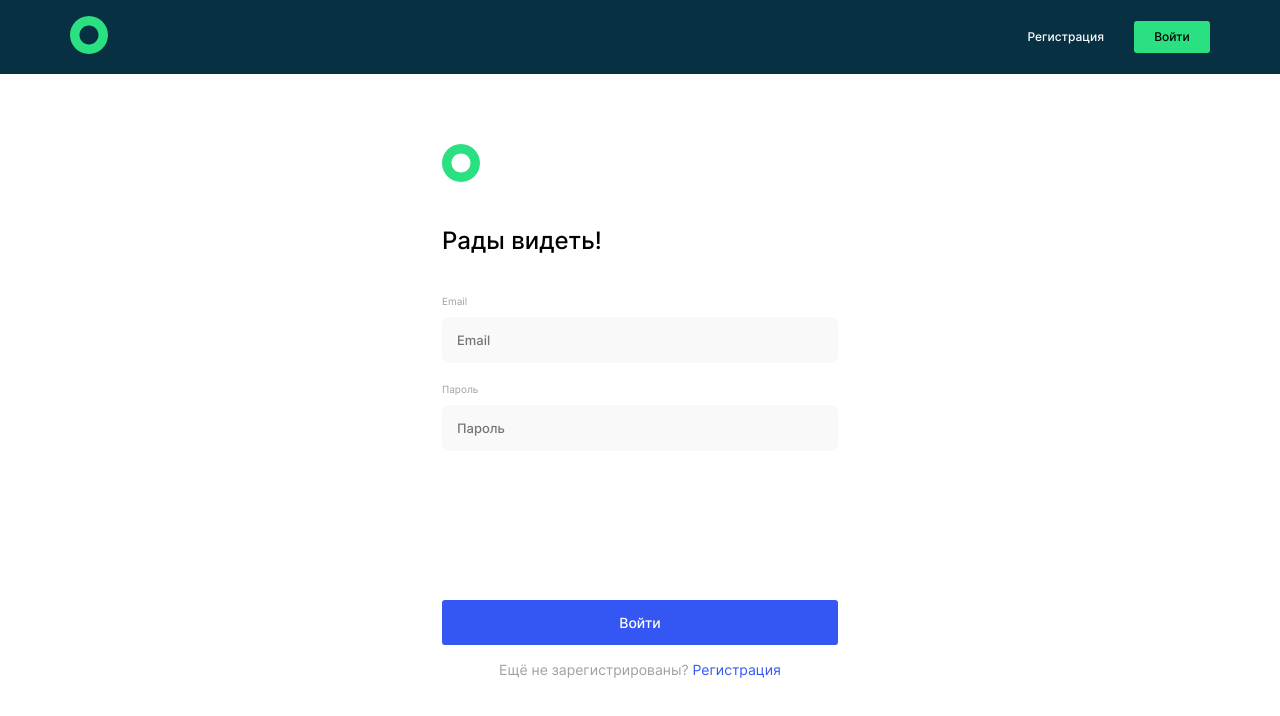
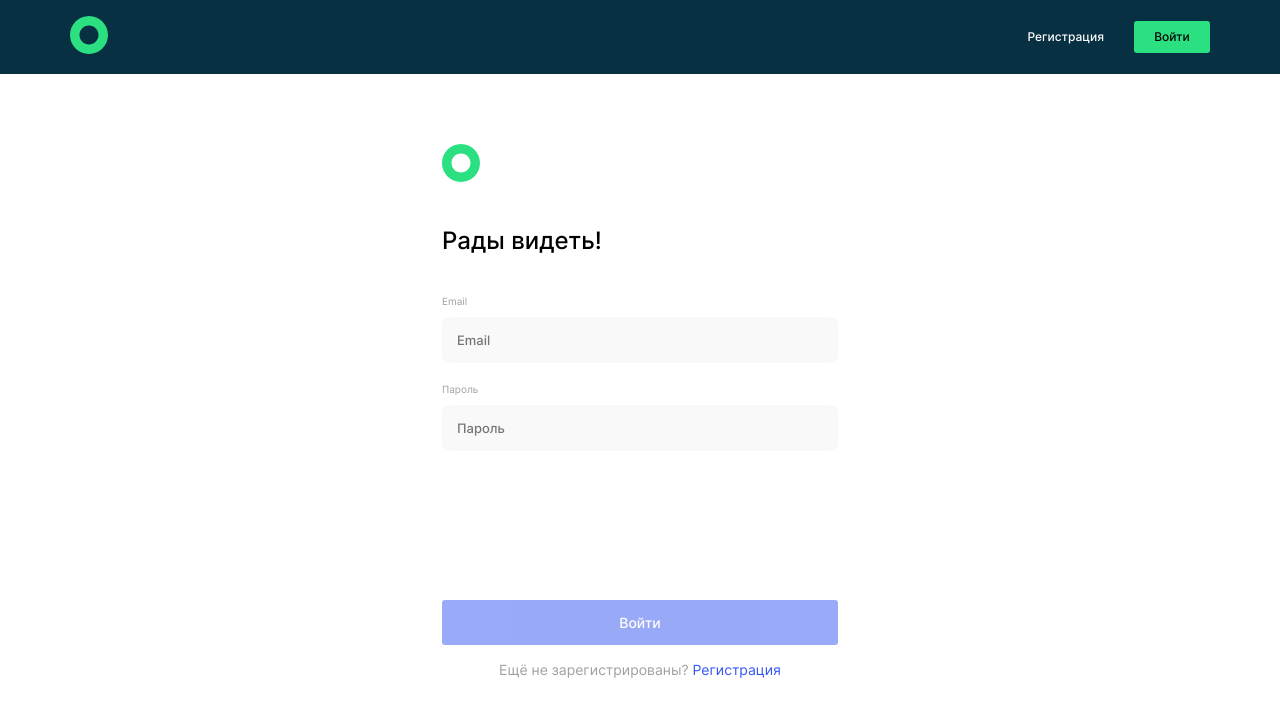
Before and after one commit to tatiana-pavlova/movies-explorer-frontend, a React (Create React App) app: page /signin in a window 1280 px wide. Shown: the top 716 px of the page. Built offline with nearby package versions, Linux system fonts and the light colour scheme; no server answers.

Commit message:
fix: fix active submit button in Register and Login

```diff
--- a/src/components/Login/Login.js
+++ b/src/components/Login/Login.js
@@ -7,15 +7,18 @@ import { InputsForLogin } from '../../utils/constants';
 
 function Login({onLogin, loginError}) {
   const validation = useFormWithValidation();
+  const [isFillingIn, setIsFillingIn] = React.useState(false);
 
 
   const handleSubmit = (e) => {
     e.preventDefault();
     onLogin(validation.values)
+    setIsFillingIn(false);
   }
 
 
   const handleChange = (e) => {
+    setIsFillingIn(true);
     validation.handleChange(e, InputsForLogin);
   }
 
@@ -35,7 +38,7 @@ function Login({onLogin, loginError}) {
             })}
           </div>
           <span className={`register__api-error ${loginError ? '' : 'register__api-error_invisible'}`}>Что-то пошло не так...</span>
-          <button type='submit' className='register__button' disabled={!validation.isValid ? true : false}>Войти</button>
+          <button type='submit' className='register__button' disabled={validation.isValid && isFillingIn ? false : true}>Войти</button>
         </form>
         <p className='register__question'>Ещё не зарегистрированы? <Link to='/signup' className='register__link'>Регистрация</Link></p>
       </div>
--- a/src/components/Register/Register.js
+++ b/src/components/Register/Register.js
@@ -9,13 +9,20 @@ import './Register.css';
 
 function Register({onRegister, registerError}) {
   const validation = useFormWithValidation();
+  const [isFillingIn, setIsFillingIn] = React.useState(false);
+
+  React.useEffect(() => {
+    console.log(validation.isValid);
+  }, [])
 
   const handleSubmit = (e) => {
     e.preventDefault();
     onRegister(validation.values)
+    setIsFillingIn(false);
   }
 
   const handleChange = (e) => {
+    setIsFillingIn(true);
     validation.handleChange(e, InputsForRegister);
   }
 
@@ -36,7 +43,7 @@ function Register({onRegister, registerError}) {
           </div>
           <span className={`register__api-error ${registerError ? '' : 'register__api-error_invisible'}`}>
             Что-то пошло не так...</span>
-          <button type='submit' className='register__button' disabled={!validation.isValid ? true : false}>
+          <button type='submit' className='register__button' disabled={validation.isValid && isFillingIn ? false : true} >
             Зарегистрироваться</button>
         </form>
         <p className='register__question'>Уже зарегистрированы? <Link to='/signin' className='register__link'>Войти</Link></p>
--- a/src/components/useFormWithValidation/useFormWithValidation.js
+++ b/src/components/useFormWithValidation/useFormWithValidation.js
@@ -9,6 +9,7 @@ export function useFormWithValidation() {
 
 
   React.useEffect(() => {
+    console.log("useEffect отработал");
     if (Object.keys(errors).length === 0) {
       setIsValid(true);
     } else {
--- a/src/utils/MainApi.js
+++ b/src/utils/MainApi.js
@@ -103,7 +103,8 @@ class MainApi {
   }
 }
 
-const mainApi = new MainApi({url: 'https://api.movies-explorer.tp.nomoredomains.rocks',
+const mainApi = new MainApi({url: 'http://localhost:4000',
+  // 'https://api.movies-explorer.tp.nomoredomains.rocks',
   headers: {'Content-Type': 'application/json'}
 });
 
```
